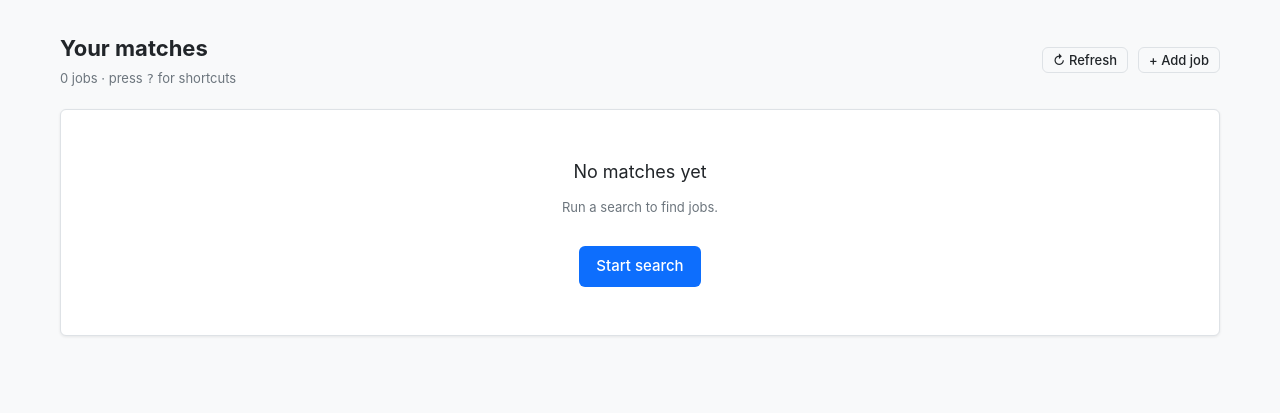
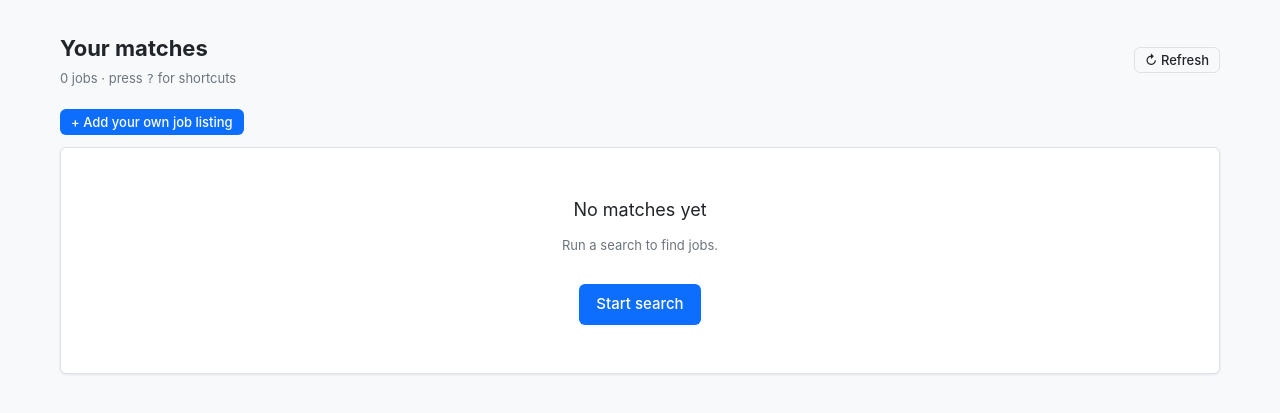
Before and after one commit to drewmerc302/jobPilot, a FastAPI app: page /matches in a window 1280 px wide. Shown: the part 52-465 px from the top of the page. Run offline with FastAPI, Linux system fonts and the light colour scheme; data that the repository does not hold is empty; parts of the project's set-up code (start-up, migrations or seed data) failed here and were passed over.

Commit message:
feat: move and promote "Add your own job listing" button
Relocated from header (next to Refresh) to above the matches list
for better discoverability. Renamed to "Add your own job listing",
styled blue (btn-primary) to signal it as a primary action path.

```diff
--- a/src/jobpilot/resources/templates/html/matches.html
+++ b/src/jobpilot/resources/templates/html/matches.html
@@ -34,7 +34,7 @@
       <h1 style="margin:0;font-size:22px">Your matches</h1>
       <p class="muted" style="margin:4px 0 0">{{ matches|length }} jobs · press <kbd>?</kbd> for shortcuts</p>
     </div>
-    <div style="display:flex;gap:10px">
+    <div>
       {% if ladder and ladder.state == "gift_exhausted" %}
       <span class="btn btn-outline btn-sm" style="opacity:.45;cursor:not-allowed" title="Add your own key to refresh">↻ Refresh</span>
       {% else %}
@@ -42,8 +42,6 @@
         <button type="submit" class="btn btn-outline btn-sm">↻ Refresh</button>
       </form>
       {% endif %}
-      <button type="button" class="btn btn-outline btn-sm"
-              onclick="document.getElementById('add-job-modal').showModal()">+ Add job</button>
     </div>
   </div>
 
@@ -62,6 +60,11 @@
     </button>
   </div>
   {% endif %}
+
+  <div style="margin-bottom:12px">
+    <button type="button" class="btn btn-primary btn-sm"
+            onclick="document.getElementById('add-job-modal').showModal()">+ Add your own job listing</button>
+  </div>
 
   {% if not matches %}
   <div class="card" style="text-align:center;padding:48px">
```
